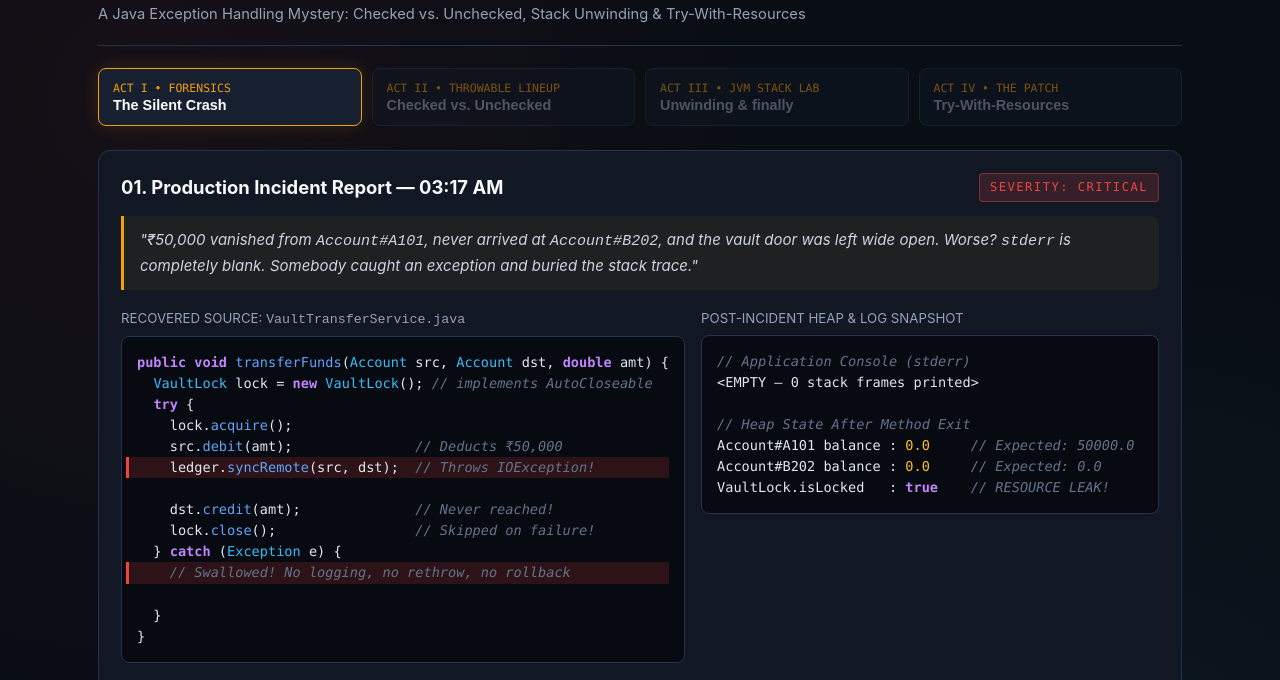
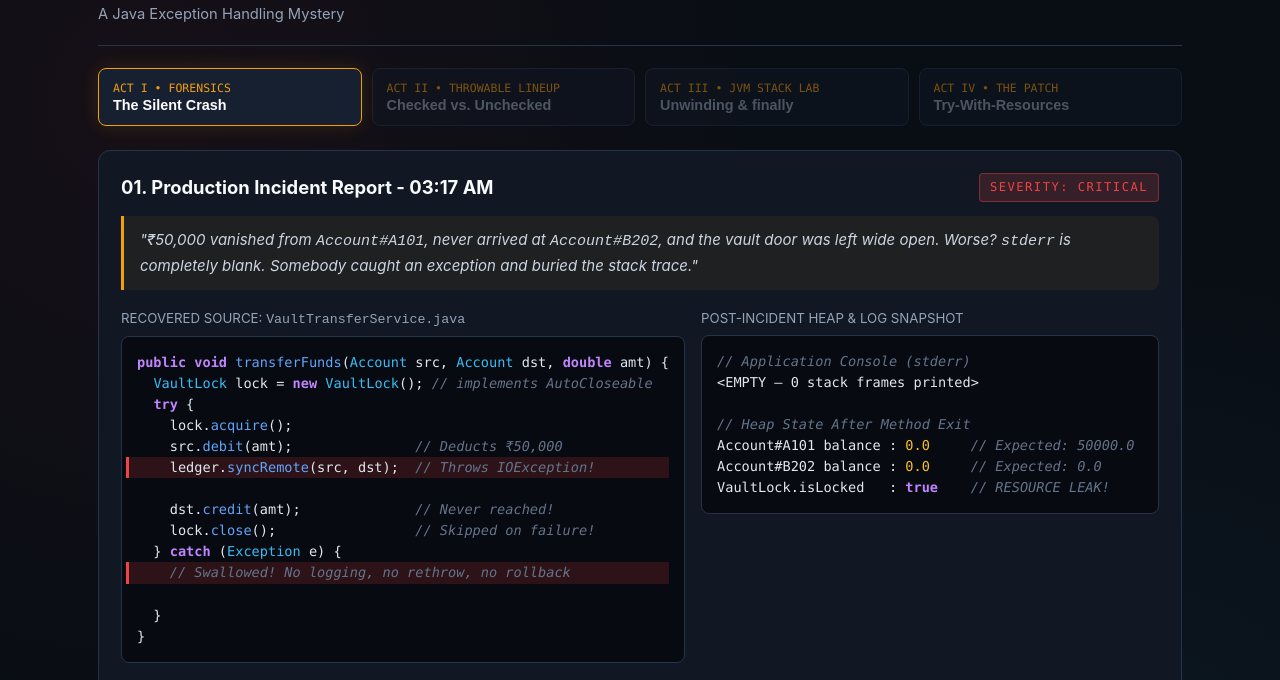
Before and after one commit to Muzzy-7/JavaOOP, a plain HTML site: page index.html in a window 1280 px wide. Shown: the part 98-778 px from the top of the page. Drawn offline with Linux system fonts and the light colour scheme.

Commit message:
Update index.html

```diff
--- a/index.html
+++ b/index.html
@@ -580,7 +580,7 @@
       <div>
         <div class="badge-case">Runtime City Precinct • Case File #044</div>
         <h1>The Swallowed Stack Trace</h1>
-        <div class="subtitle">A Java Exception Handling Mystery: Checked vs. Unchecked, Stack Unwinding &amp; Try-With-Resources</div>
+        <div class="subtitle">A Java Exception Handling Mystery</div>
       </div>
       <div class="status-board">
         <div class="stat-pill">Evidence: <span id="clue-count">0/3</span></div>
@@ -611,7 +611,7 @@
     <section class="act-screen active" id="act-1">
       <div class="panel">
         <div class="panel-header">
-          <div class="panel-title">01. Production Incident Report — 03:17 AM</div>
+          <div class="panel-title">01. Production Incident Report - 03:17 AM</div>
           <span class="badge-case" style="margin:0;">Severity: CRITICAL</span>
         </div>
         <div class="noir-quote">
```
